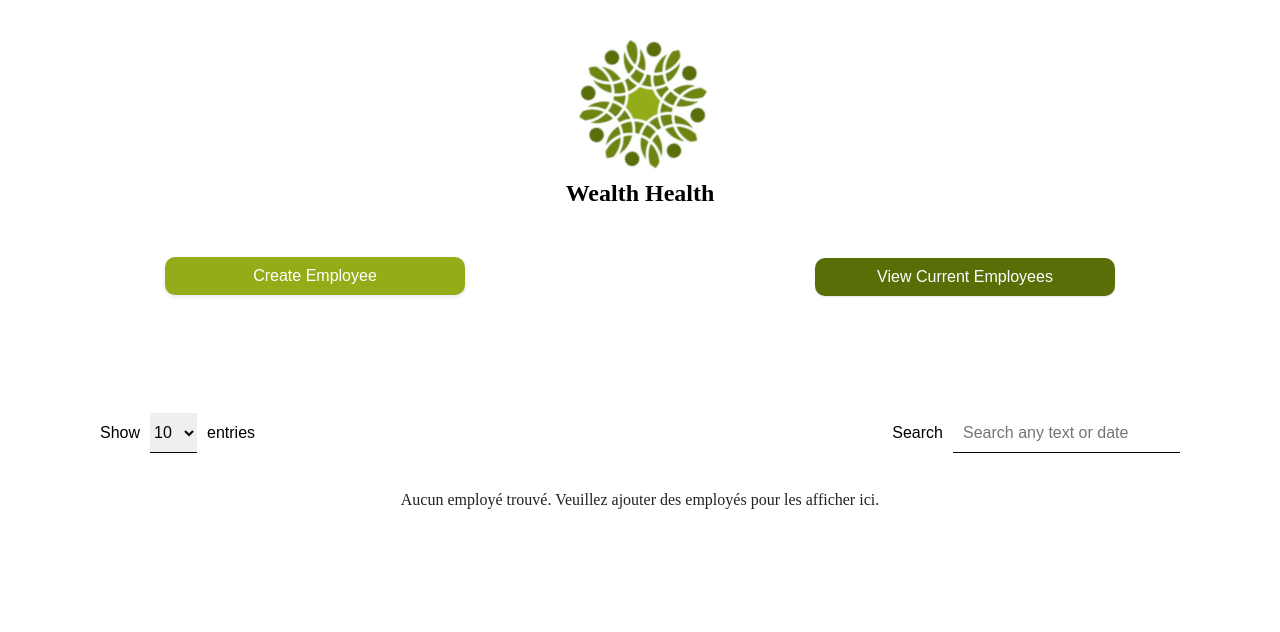
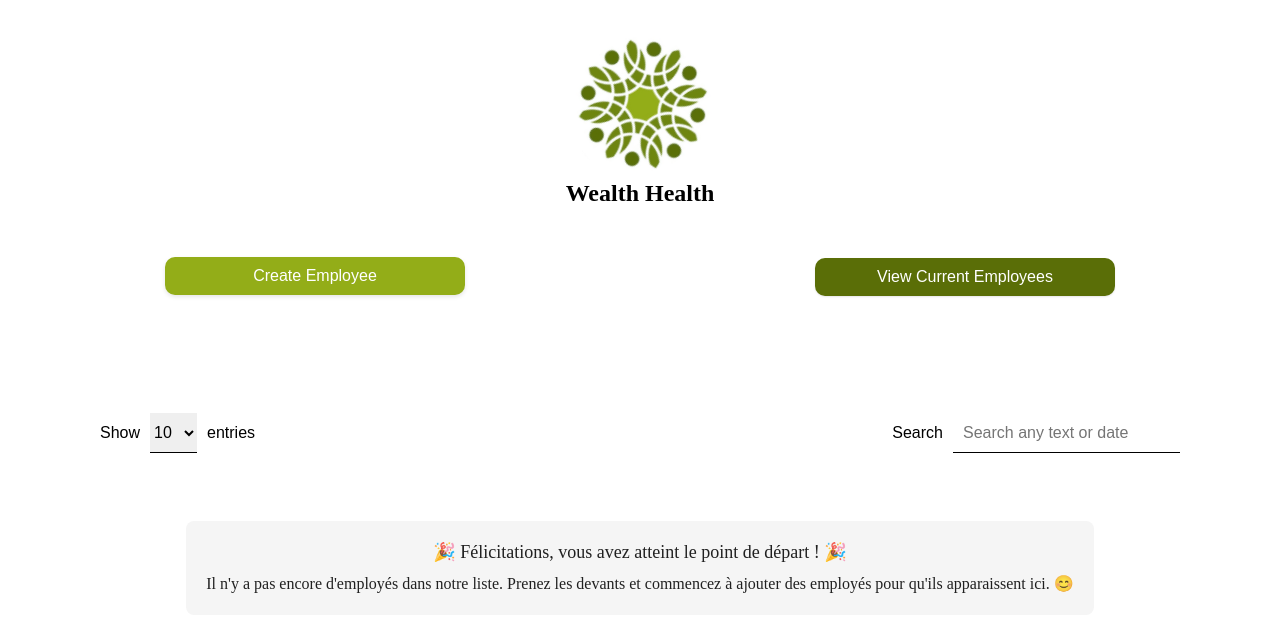
Before and after one commit to angelique31/P14---Wealth-Health, a React (Vite) app: page /view-employees in a window 1280 px wide. Shown: the top 632 px of the page. Built offline with nearby package versions, Linux system fonts and the light colour scheme.

Commit message:
add message in View Current Employees

```diff
--- a/src/pages/ViewEmployees/ViewEmployees.jsx
+++ b/src/pages/ViewEmployees/ViewEmployees.jsx
@@ -59,10 +59,21 @@ function ViewEmployees() {
   );
 
   const noDataComponent = (
-    <div style={{ textAlign: "center", padding: "20px" }}>
-      <p>
-        Aucun employé trouvé. Veuillez ajouter des employés pour les afficher
-        ici.
+    // <div style={{ textAlign: "center", padding: "20px" }}>
+    <div
+      style={{
+        textAlign: "center",
+        padding: "20px",
+        backgroundColor: "#f5f5f5",
+        borderRadius: "8px",
+        marginTop: "50px",
+      }}
+    >
+      <p style={{ fontSize: "18px", marginBottom: "10px" }}>
+        🎉 Félicitations, vous avez atteint le point de départ ! 🎉
+      </p>
+      <p style={{ fontSize: "16px", lineHeight: "1.4" }}>
+        {`Il n'y a pas encore d'employés dans notre liste. Prenez les devants et commencez à ajouter des employés pour qu'ils apparaissent ici. 😊`}
       </p>
     </div>
   );
```
